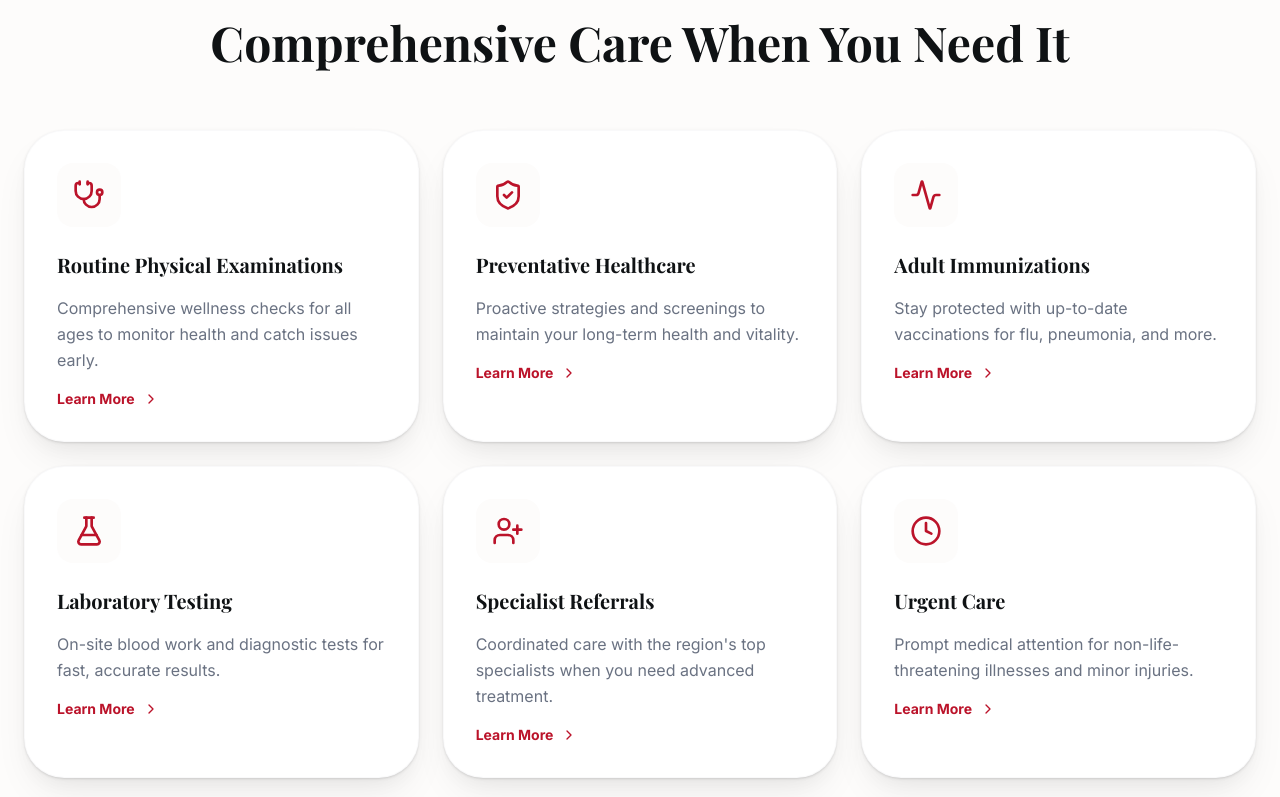
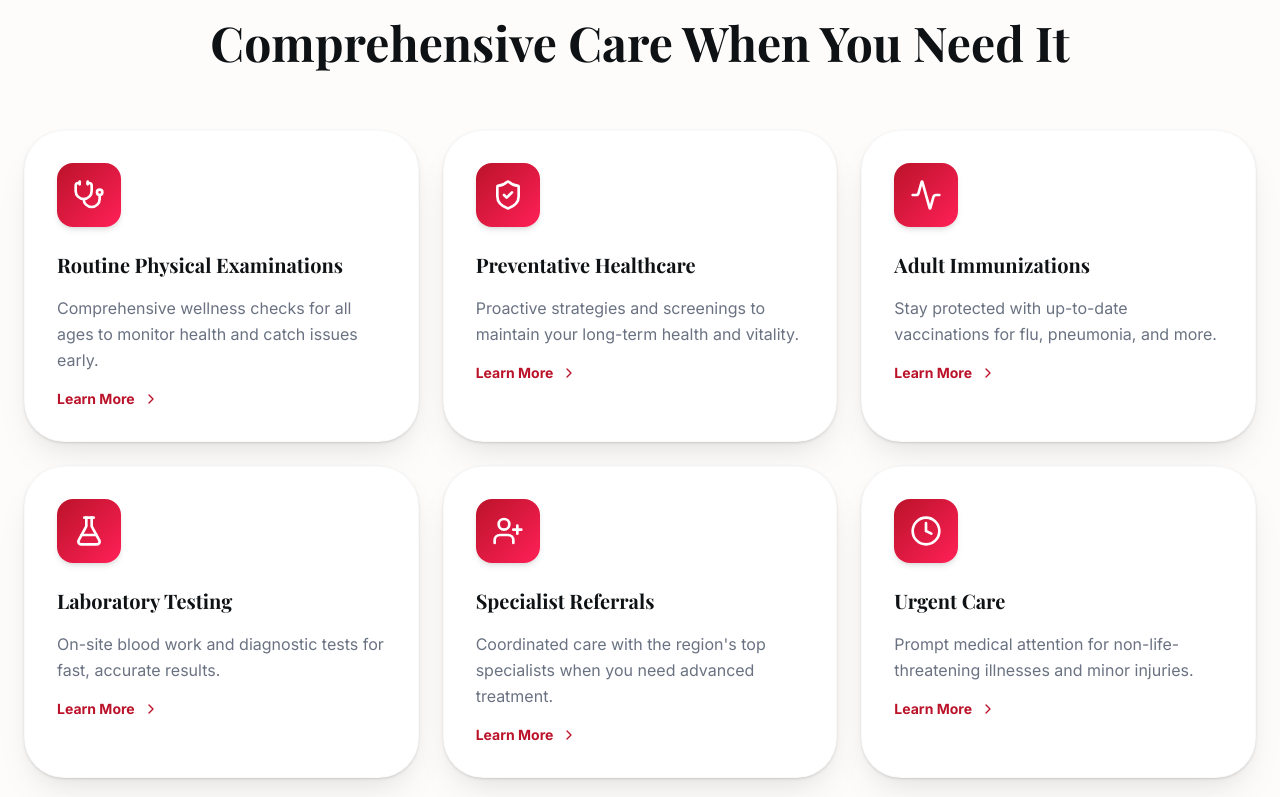
Before and after one commit to Founditmarketing/griffin_family_medicine_clinic, a React (Vite) app: page / in a window 1280 px wide. Shown: the part 1103-1900 px from the top of the page. Built offline with nearby package versions, Linux system fonts and the light colour scheme; a web font is replaced by a local one.

Commit message:
Add vibrant colors and gradients to Expertise cards

```diff
--- a/src/pages/Expertise.tsx
+++ b/src/pages/Expertise.tsx
@@ -145,9 +145,9 @@ export const Expertise = () => {
               className="premium-card p-8 md:p-12 hover:shadow-premium-hover transition-all duration-500 flex flex-col lg:flex-row gap-10 items-start group relative overflow-hidden"
             >
               {/* Subtle hover gradient */}
-              <div className="absolute inset-0 bg-gradient-to-br from-transparent to-medical-red/[0.02] opacity-0 group-hover:opacity-100 transition-opacity duration-500 -z-10" />
+              <div className="absolute inset-0 bg-gradient-to-br from-transparent to-medical-red/[0.05] opacity-0 group-hover:opacity-100 transition-opacity duration-500 -z-10" />
 
-              <div className="flex-shrink-0 w-24 h-24 bg-medical-gray rounded-[24px] shadow-sm flex items-center justify-center group-hover:scale-110 group-hover:shadow-premium transition-all duration-500">
+              <div className="flex-shrink-0 w-24 h-24 bg-gradient-to-br from-medical-red to-rose-500 rounded-[28px] shadow-md flex items-center justify-center group-hover:scale-110 group-hover:shadow-glow-red transition-all duration-500 [&>svg]:!text-white [&>svg]:w-10 [&>svg]:h-10">
                 {item.icon}
               </div>
 
--- a/src/pages/Home.tsx
+++ b/src/pages/Home.tsx
@@ -175,10 +175,13 @@ const Services = () => {
               viewport={{ once: true }}
               transition={{ delay: index * 0.1 }}
               whileHover={{ y: -10 }}
-              className="premium-card group block w-full h-full p-8"
+              className="premium-card group block w-full h-full p-8 relative overflow-hidden"
             >
-              <Link to="/expertise" className="block w-full h-full">
-                <div className="mb-6 p-4 bg-medical-gray rounded-2xl w-fit group-hover:bg-medical-red/10 transition-colors duration-500">
+              {/* Colorful hover backdrop */}
+              <div className="absolute inset-0 bg-gradient-to-br from-transparent to-medical-red/[0.04] opacity-0 group-hover:opacity-100 transition-opacity duration-500 pointer-events-none" />
+
+              <Link to="/expertise" className="block w-full h-full relative z-10">
+                <div className="mb-6 w-16 h-16 rounded-2xl flex items-center justify-center bg-gradient-to-br from-medical-red to-rose-500 shadow-md group-hover:shadow-glow-red transition-all duration-500 group-hover:scale-110 [&>svg]:!text-white">
                   {service.icon}
                 </div>
                 <h3 className="text-xl font-bold mb-4 text-medical-slate group-hover:text-medical-red transition-colors">
```
